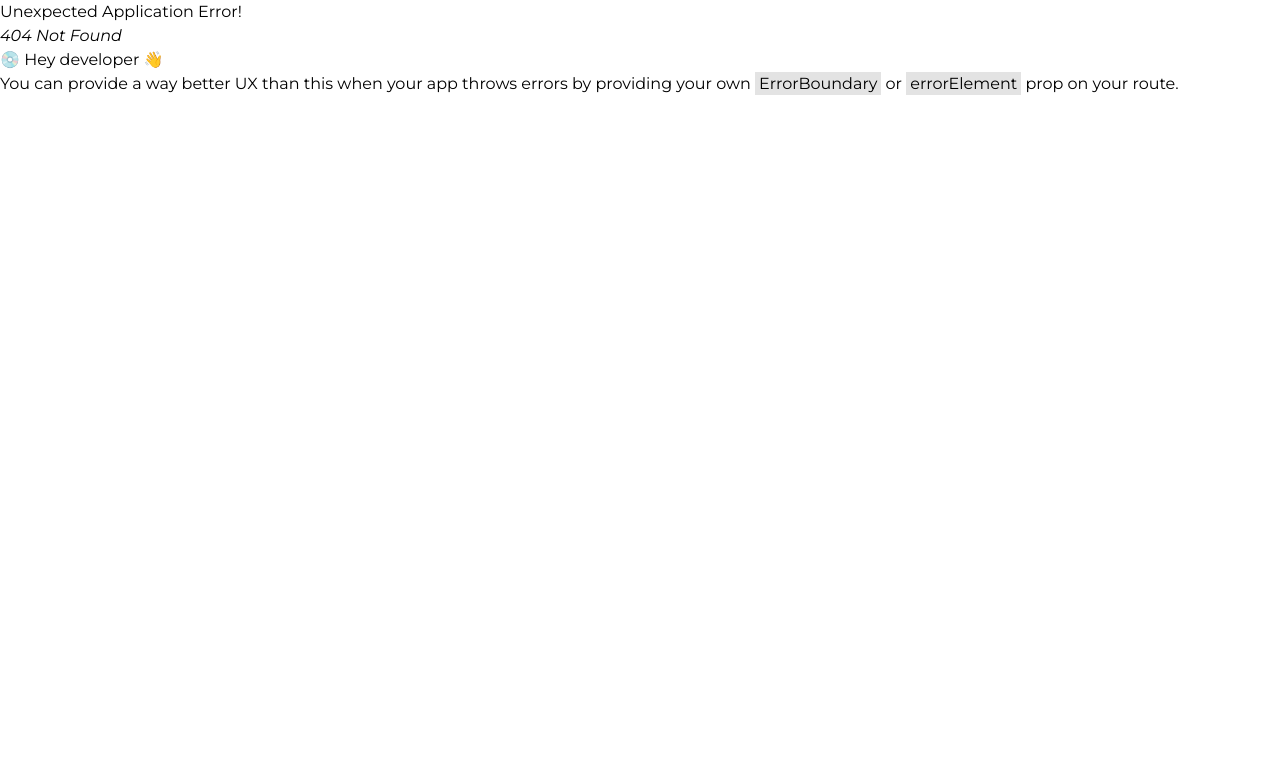
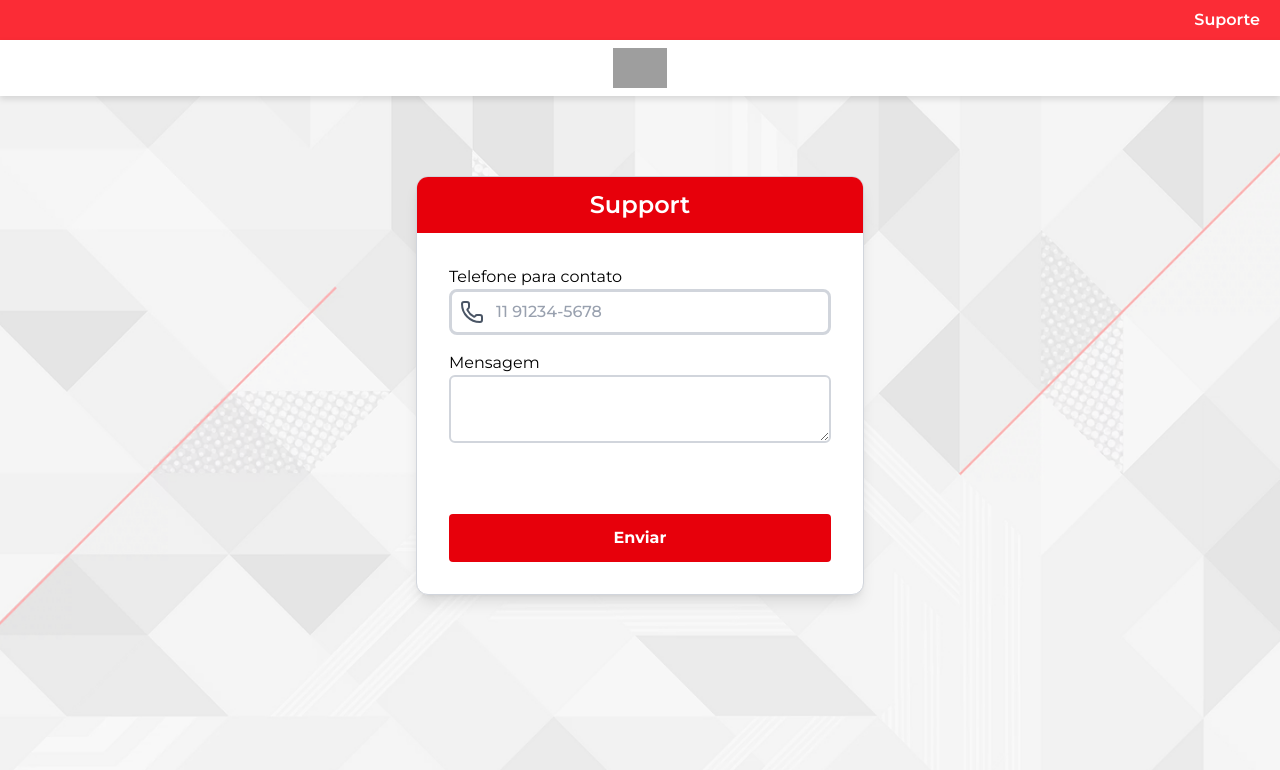
Before and after one commit to LucasESGomes/Senai-ID, a React (Vite) app: page /support in a window 1280 px wide. Before the commit this address had no page. Shown: the top 770 px of the page. Built offline with nearby package versions, Linux system fonts and the light colour scheme; grey boxes are pictures that could not be loaded.

Commit message:
suport e login feito

```diff
--- a/src/components/footer.jsx
+++ b/src/components/footer.jsx
@@ -1,4 +1,4 @@
-const footer = () => {
+const Footer = () => {
 
     return(
         <footer className="w-full shadow-2xl/100" >
@@ -38,4 +38,4 @@ const footer = () => {
     );
 }
 
-export default footer;
+export default Footer;
--- a/src/components/formContainer.jsx
+++ b/src/components/formContainer.jsx
@@ -5,7 +5,7 @@ export const FormContainer = ({ title, buttonText, onSubmit, children }) => {
         e.preventDefault(); // evita recarregar a página
         onSubmit?.();
       }}
-      className="border border-gray-300 rounded-xl shadow-lg max-w-md w-full overflow-hidden bg-white"
+      className="border border-gray-300 rounded-xl shadow-lg min-w-md overflow-hidden bg-white "
     >
       {/* Cabeçalho vermelho */}
       <div className="bg-red-600 text-white text-2xl text-center py-3 font-semibold">
@@ -13,15 +13,15 @@ export const FormContainer = ({ title, buttonText, onSubmit, children }) => {
       </div>
 
       {/* Conteúdo do formulário */}
-      <div className="p-4 flex flex-col gap-4">
+      <div className="p-8 flex flex-col gap-4">
         {children}
       </div>
 
       {/* Botão de envio */}
-      <div className="font-bold text-center p-5 rounded-md mt-16 w-full flex justify-center">
+      <div className="font-bold text-center p-8 rounded-md w-full flex justify-center">
         <button
           type="submit"
-          className="bg-red-600 text-white px-16 py-3 rounded  transition w-"
+          className="bg-red-600 text-white px-16 py-3 rounded w-full hover:scale-101 transition-transform duration-200  active:scale-95 disabled:opacity-50 disabled:cursor-not-allowed"
         >
           {buttonText}
         </button>
--- a/src/components/header.jsx
+++ b/src/components/header.jsx
@@ -1,10 +1,12 @@
 import logo from "../assets/senai.png";
-
+import { NavLink } from "react-router-dom";
 const Header = () => {
     return (
       <>
         <nav className="top-0 w-full flex justify-end items-center py-2 px-5 text-white bg-red-500">
-          <p className="font-semibold text-0.7xl">Suporte</p>
+          <NavLink to="/support">
+            <p className="font-semibold text-0.7xl">Suporte</p>
+          </NavLink>
         </nav>
         <header className="w-full flex justify-center text-black py-2 px-8 md:px-0 bg-white drop-shadow-md">
           <img className="h-10" src={logo} alt="/" />
--- a/src/components/iconInput.jsx
+++ b/src/components/iconInput.jsx
@@ -1,8 +1,8 @@
-export const IconInput = ({ icon, ...props }) => {
+export const IconInput = ({ icon, maxLength, type, ...props }) => {
     return (
         <div className="flex gap-3 border-3 border-gray-300 rounded-lg p-2 items-center font-medium">
             <span className="icon text-gray-600">{icon}</span>
-            <input className="input text-gray-600 placeholder:text-gray-600 outline-none" {...props} />
+            <input className="input text-gray-600 placeholder:text-gray-400 outline-none" maxLength={maxLength || "99"} type={type || "text"} {...props} />
         </div>
     );
 };
--- a/src/components/loggedHeader.jsx
+++ b/src/components/loggedHeader.jsx
@@ -1,5 +1,4 @@
 import logo from "../assets/logo.png";
-import MenuSelection from "./assets/menuSelection.png";
 import { ArrowRightLeft } from 'lucide-react';
 
 const Header = () => {
--- a/src/main.jsx
+++ b/src/main.jsx
@@ -4,12 +4,14 @@ import { createRoot } from 'react-dom/client';
 
 //Pages
 import Login from './pages/login.jsx';
+import Support from './pages/support.jsx';
 
 import './index.css';
 
 const router = createBrowserRouter([
   {path: '/', element: <h2>Hello World</h2>},
-  {path: '/login', element: <Login />}
+  {path: '/login', element: <Login />},
+  {path: '/support', element: <Support />},
 ]);
 
 createRoot(document.getElementById('root')).render(
--- a/src/pages/login.jsx
+++ b/src/pages/login.jsx
@@ -1,4 +1,5 @@
 import React from 'react';
+import { useState } from 'react';
 
 import { NavLink } from 'react-router-dom';
 import Header from "../components/header.jsx";
@@ -11,27 +12,38 @@ import { PasswordInput } from '../components/passwordInput.jsx';
 import { GraduationCap } from 'lucide-react';
 import { FormContainer } from '../components/formContainer.jsx';
 
+// util
+import maskCPF from '../util/maskCpf.js';
+
 function Login () {
-
+    const [cpf, setCpf] = useState("");
+    const handleCpfChange = (e) => {
+        setCpf(maskCPF(e.target.value));
+    };
 
     return (
         <>
             <Header />
             <MainContent>
-                <FormContainer buttonText="Entrar" title="Faça o login" onSubmit={() => {alert('Login realizado com sucesso!')}}>
-                    <div className="flex flex-col gap-10 p-5">
+                <FormContainer buttonText="Entrar" title="Faça o login" onSubmit={() => {alert(cpf)}}>
+                    <div className="flex flex-col gap-10">
                         <span>
                             <h2>Insira seu CPF</h2>
-                            <IconInput icon={<GraduationCap />} placeholder="123.456.789-00" type="text" />
+                            <IconInput maxLength={14} icon={<GraduationCap />} placeholder="123.456.789-00" type="text" value={cpf} onChange={handleCpfChange} />
                         </span>
-
                         <span>
                             <h2>Insira sua senha</h2>
                             <PasswordInput />
                         </span>
+                        <div className="flex items-start justify-start flex-col gap-3">
                         <span>
-                            <h4>Esqueceu sua senha?</h4>
+                            <NavLink to="/forgot-password" className="text-red-600 hover:underline">Esqueceu sua senha?</NavLink>
                         </span>
+                        <span className='flex items-center gap-3 content-start'>
+                            <label htmlFor="remember-me">Lembrar de mim</label>
+                            <input type="checkbox" id="remember-me" />
+                        </span>
+                        </div>
                     </div>
                 </FormContainer>
             </MainContent>
--- /dev/null
+++ b/src/pages/support.jsx
@@ -0,0 +1,45 @@
+import React from 'react';
+import { useState } from 'react';
+
+import Header from '../components/header.jsx';
+import Footer from '../components/footer.jsx';
+import MainContent from '../components/mainContent.jsx';
+
+import { IconInput } from '../components/iconInput.jsx';
+import { FormContainer } from '../components/formContainer.jsx';
+
+import { Phone } from 'lucide-react';
+
+import maskPhone from '../util/maskPhone.js';
+
+function Support() {
+    const [phone, setPhone] = useState("");
+
+    const handlePhoneChange = (e) => {
+        setPhone(maskPhone(e.target.value));
+    };
+
+    return (
+        <>
+            <Header />
+            <MainContent>
+                <FormContainer title="Support" buttonText="Enviar">
+                    <div className="flex flex-col gap-4">
+                       <span>
+                            <h2>Telefone para contato</h2>
+                            <IconInput icon={<Phone />} placeholder="11 91234-5678" value={phone} onChange={handlePhoneChange} />
+                       </span>
+                       <span>
+                            <h2> Mensagem </h2>
+                            <textarea className='border-2 w-full border-gray-300 p-2 rounded-md' name="message" id=""></textarea>
+                       </span>
+                    </div>
+                </FormContainer>
+            </MainContent>
+            <Footer />
+        </>
+    );
+}
+
+
+export default Support;
--- /dev/null
+++ b/src/util/maskCpf.js
@@ -0,0 +1,9 @@
+const maskCPF = (value) => {
+  return value
+    .replace(/\D/g, "") // remove não números
+    .replace(/(\d{3})(\d)/, "$1.$2") // coloca o primeiro ponto
+    .replace(/(\d{3})(\d)/, "$1.$2") // coloca o segundo ponto
+    .replace(/(\d{3})(\d{1,2})$/, "$1-$2"); // coloca o traço
+};
+
+export default maskCPF;
--- /dev/null
+++ b/src/util/maskPhone.js
@@ -0,0 +1,9 @@
+const maskPhone = (value) => {
+  return value
+    .replace(/\D/g, "") // remove tudo que não é número
+    .replace(/(\d{2})(\d)/, "($1) $2") // adiciona parênteses nos 2 primeiros dígitos
+    .replace(/(\d{5})(\d)/, "$1-$2") // adiciona o hífen depois do quinto dígito
+    .replace(/(-\d{4})\d+?$/, "$1"); // evita digitar mais do que 4 números após o hífen
+};
+
+export default maskPhone;
```
Also changed, not shown: 1 other file (tests, documents, lock files or other folders).
